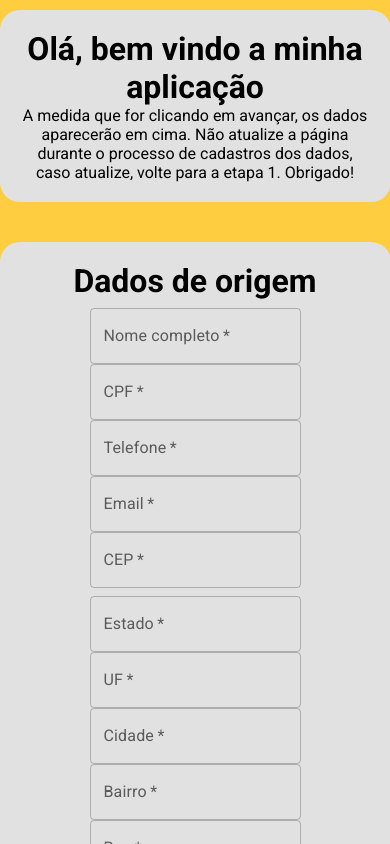
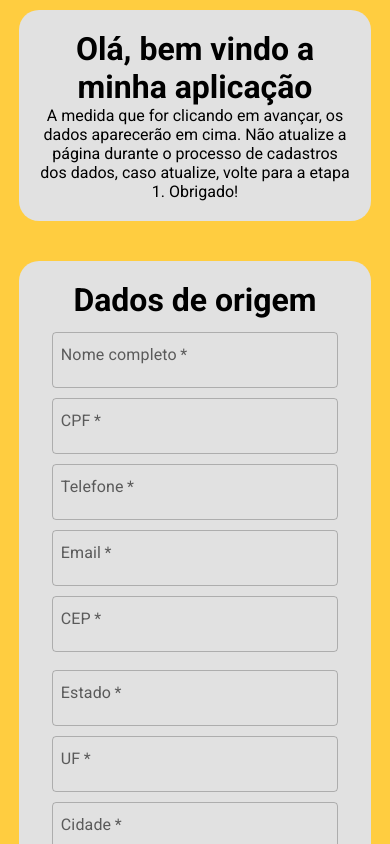
Before and after one commit to Alexandregv1080p/APP-Correios, a React (Create React App) app in the folder api-correios/: page / in a window 390 px wide. Shown: the top 844 px of the page. Built offline with nearby package versions, Linux system fonts and the light colour scheme; a web font is replaced by a local one.

Commit message:
dados usuario - responsivado

```diff
--- a/api-correios/src/components/Codigo-rastreio/CodigoRastreio.jsx
+++ b/api-correios/src/components/Codigo-rastreio/CodigoRastreio.jsx
@@ -13,8 +13,12 @@ const CodigoRastreio = ()=>{
     const navigate = useNavigate();
 
     const handleAvancarClick = () => {
-        navigate("/")
-        clearAllData();
+
+        setTimeout(() => {
+            window.location.reload();
+        }, 100);
+
+        navigate("/");
     }
 
     return(
--- a/api-correios/src/components/dados-usuario/Dados-usuario.jsx
+++ b/api-correios/src/components/dados-usuario/Dados-usuario.jsx
@@ -6,7 +6,7 @@ import { useDataContext } from "../provedor-dados/DataProvider";
 import { useNavigate } from 'react-router-dom';
 import InputMask from 'react-input-mask';
 import axios from 'axios';
-import { BackColor, Retangule, Retangule2, FormField, ContainerBtn } from "../../style";
+import { BackColor, Retangule, Retangule2, FormField, ContainerBtn, FormFieldUsuario} from "../../style";
 import validateCPF from "../ValidaCPF/ValidateCPF";
 
 const DadosUsuario = () => {
@@ -121,7 +121,7 @@ const DadosUsuario = () => {
             </Retangule2>
             <Retangule>
                 <h1>Dados de origem</h1>
-                <FormField>
+                <FormFieldUsuario>
                     <TextField
                         required
                         id="outlined-required"
@@ -185,8 +185,8 @@ const DadosUsuario = () => {
                             />
                         )}
                     </InputMask>
-                </FormField>
-                <FormField>
+                </FormFieldUsuario>
+                <FormFieldUsuario>
                     <TextField
                         required
                         id="outlined-required"
@@ -254,7 +254,7 @@ const DadosUsuario = () => {
                         value={senderData.address.complement}
                         onChange={handleAddressChange}
                     />
-                </FormField>
+                </FormFieldUsuario>
                 <ContainerBtn>
                     <Button onClick={handleAvancarClick} variant="contained"
                         sx={{
--- a/api-correios/src/index.css
+++ b/api-correios/src/index.css
@@ -10,3 +10,6 @@ code {
   font-family: source-code-pro, Menlo, Monaco, Consolas, 'Courier New',
     monospace;
 }
+.css-9ddj71-MuiInputBase-root-MuiOutlinedInput-root {
+  margin: 5px;
+}
--- a/api-correios/src/style.jsx
+++ b/api-correios/src/style.jsx
@@ -20,8 +20,10 @@ export const Retangule = styled.div`
     padding: 20px;
     text-align: center;
     margin-top: 20px;
+    @media(max-width:561px){
+        width: 80vw;
+    }
 `;
-
 export const Retangule2 = styled.div`
     width: 90vw;
     max-width: 835px;
@@ -32,6 +34,9 @@ export const Retangule2 = styled.div`
     text-align: center;
     margin-top: 10px;
     padding: 20px;
+    @media(max-width:561px){
+        width: 80vw;
+    }
 `;
 
 export const FormField = styled.div`
@@ -41,6 +46,18 @@ export const FormField = styled.div`
     justify-items: center;
     position: relative;
     margin: 2vw;
+`;
+export const FormFieldUsuario = styled.div`
+    display: flex;
+    flex-wrap: wrap;
+    justify-content: space-around;
+    justify-items: center;
+    position: relative;
+    margin: 2vw;
+    @media(max-width: 1221px){
+        justify-content: center;
+        flex-direction: column;
+    }
 `;
 
 export const ContainerBtn = styled.div`
```
